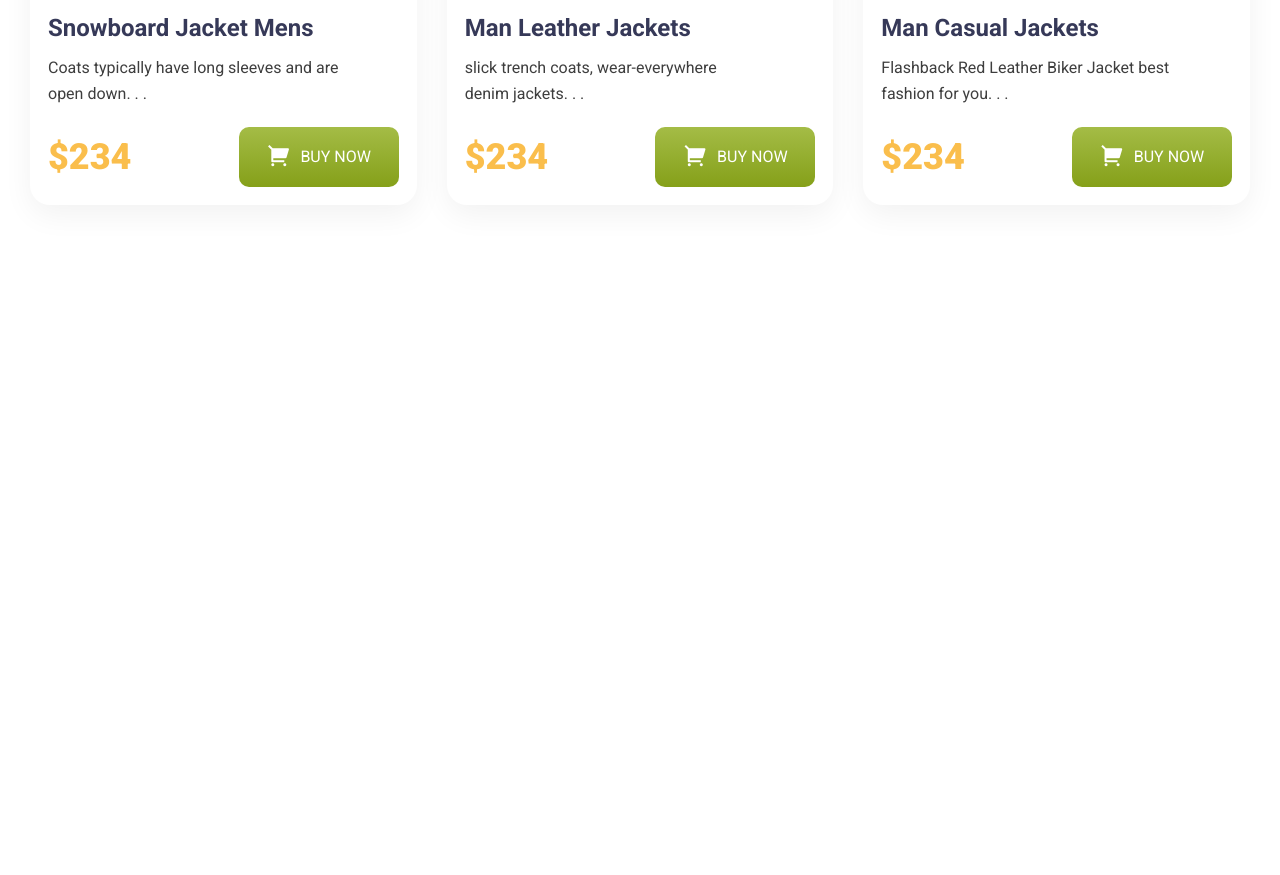
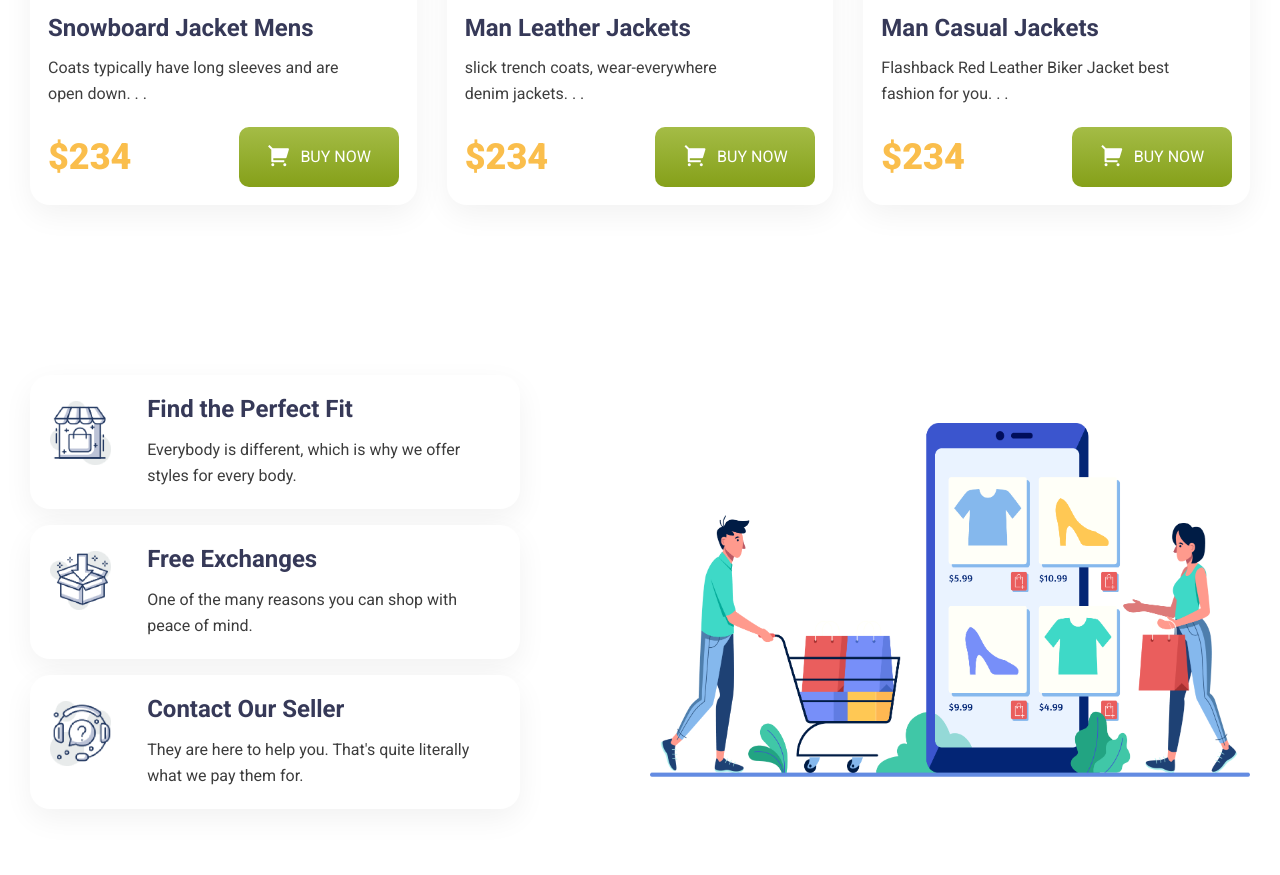
Before and after one commit to devrakibulrahman/penguin-fashion, a plain HTML site: page index.html in a window 1280 px wide. Shown: the part 2186-3061 px from the top of the page. Before the commit the page ends 2431 px from the top, so only its background shows below. Drawn offline with nearby package versions, Linux system fonts and the light colour scheme.

Commit message:
product about section done on 8/15/2024 at 11:52 pm

```diff
--- a/css/responsive.css
+++ b/css/responsive.css
@@ -55,7 +55,7 @@
 @media screen and (max-width: 676px){
     /* ---------------- reusable class */
     .container{
-        padding: 0 20px;
+        padding: 0 15px;
     }
 
     .btn{
@@ -117,7 +117,7 @@
     /* ---------------- header */
 
     /* ---------------- main */
-    /* ---------------- woman jacket */
+    /* ---------------- same for man and woman section design */
     .section-heading{
         text-align: center;
         margin-bottom: 35px;
@@ -132,7 +132,30 @@
         max-width: 370px;
         width: 100%;
     }
-    /* ---------------- woman jacket */
+    /* ---------------- same for man and woman section design */
+    /* ---------------- product about section */
+    .product-about-container{
+        flex-direction: column-reverse;
+        margin-top: 80px;
+    }
+
+    .product-about-container .pro-ab-content{
+        max-width: 100%;
+        margin-top: 20px;
+    }
+
+    .product-about-container .pro-ab-content .pro-ab-card{
+        flex-direction: column;
+        gap: 16px;
+        text-align: center;
+    }
+
+    .product-about-container .pro-ab-ill-bx{
+        max-width: 400px;
+        width: 100%;
+        height: 173px;
+    }
+    /* ---------------- product about section */
     /* ---------------- main */
 }
 
@@ -162,12 +185,22 @@
     /* ---------------- header */
 
     /* ---------------- main */
-    /* ---------------- woman jacket section */
+    /* ---------------- same for man and woman section design */
     .product-container{
         grid-template-columns: repeat(2, 1fr);
         gap: 20px;
     }
-    /* ---------------- woman jacket section */
+    /* ---------------- same for man and woman section design */
+    /* ---------------- product about section */
+    .product-about-container{
+        flex-direction: column;
+        margin-top: 80px;
+    }
+
+    .product-about-container .pro-ab-content{
+        max-width: 100%;
+    }
+    /* ---------------- product about section */
     /* ---------------- main */
 
     /* ---------------- footer */
--- a/css/style.css
+++ b/css/style.css
@@ -219,8 +219,15 @@
     width: 100%;
     min-height: 20vh;
 }
+/* ---------------- woman jacket section */
+/* ---------------- man jacket section */
+.man-jacket{
+    width: 100%;
+    min-height: 20vh;
+}
+/* ---------------- man jacket section */
 
-/* --------------- same design */
+/* --------------- same for man and woman section design */
 
 .section-heading{
     width: 100%;
@@ -337,9 +344,83 @@
     height: 280px;
 }
 
-/* --------------- same design */
+/* --------------- same for man and woman section design */
 
-/* ---------------- woman jacket section */
+/* --------------- product about section */
+.product-about-section{
+    width: 100%;
+    min-height: 20vh;
+}
+
+.product-about-container{
+    width: 100%;
+    display: flex;
+    align-items: center;
+    justify-content: space-between;
+    gap: 50px;
+    margin-top: 130px;
+    margin-bottom: 50px;
+}
+
+.product-about-container .pro-ab-content{
+    max-width: 490px;
+    width: 100%;
+}
+
+.product-about-container .pro-ab-content .pro-ab-card{
+    width: 100%;
+    display: flex;
+    align-items: center;
+    justify-content: space-between;
+    gap: 36px;
+    margin-bottom: 16px;
+    padding: 20px;
+    border-radius: var(--bor-ra-20px);
+    background-color: var(--white);
+    box-shadow: 0px 10px 30px 0px rgba(0, 0, 0, 0.055);
+    cursor: pointer;
+}
+
+.product-about-container .pro-ab-content .pro-ab-card .pro-ab-img-bx{
+    width: 78px;
+    height: 82px;
+}
+
+.product-about-container .pro-ab-content .pro-ab-card .pro-ab-img-bx .pro-ab-img{
+    width: 100%;
+}
+
+.product-about-container .pro-ab-content .pro-ab-card .pro-ab-card-details{
+    width: 100%;
+}
+
+.product-about-container .pro-ab-content .pro-ab-card .pro-ab-card-details .pro-ab-card-tx{
+    font-family: var(--roboto);
+    font-size: var(--fs-24px);
+    font-weight: 700;
+    line-height: var(--lh-28px);
+    color: var(--very-blue);
+    margin-bottom: 14px;
+}
+
+.product-about-container .pro-ab-content .pro-ab-card .pro-ab-card-details .pro-ab-card-para{
+    font-family: var(--roboto);
+    font-size: var(--fs-16px);
+    font-weight: 400;
+    line-height: var(--lh-26px);
+    color: var(--shisha-coal);
+}
+
+.product-about-container .pro-ab-ill-bx{
+    max-width: 600px;
+    width: 100%;
+    height: 355px;
+}
+
+.product-about-container .pro-ab-ill-bx .ill-img{
+    width: 100%;
+}
+/* --------------- product about section */
 
 
 /* ---------------- main ---------------- */
--- a/index.html
+++ b/index.html
@@ -202,6 +202,47 @@
             </div>
         </section>
         <!-- ------------ man jacket section -->
+
+        <!-- ------------ product about section -->
+        <section class="product-about-section">
+            <div class="container">
+                <div class="product-about-container">
+                    <div class="pro-ab-content">
+                        <div class="pro-ab-card">
+                            <div class="pro-ab-img-bx">
+                                <img src="./assets/shoping-img/shoping-img-1.png" alt="warehouse image" class="pro-ab-img">
+                            </div>
+                            <div class="pro-ab-card-details">
+                                <h3 class="pro-ab-card-tx">Find the Perfect Fit</h3>
+                                <p class="pro-ab-card-para">Everybody is different, which is why we offer styles for every body.</p>
+                            </div>
+                        </div>
+                        <div class="pro-ab-card">
+                            <div class="pro-ab-img-bx">
+                                <img src="./assets/shoping-img/shoping-img-2.png" alt="warehouse image" class="pro-ab-img">
+                            </div>
+                            <div class="pro-ab-card-details">
+                                <h3 class="pro-ab-card-tx">Free Exchanges</h3>
+                                <p class="pro-ab-card-para">One of the many reasons you can shop with peace of mind.</p>
+                            </div>
+                        </div>
+                        <div class="pro-ab-card">
+                            <div class="pro-ab-img-bx">
+                                <img src="./assets/shoping-img/shoping-img-3.png" alt="warehouse image" class="pro-ab-img">
+                            </div>
+                            <div class="pro-ab-card-details">
+                                <h3 class="pro-ab-card-tx">Contact Our Seller</h3>
+                                <p class="pro-ab-card-para">They are here to help you. That's quite literally what we pay them for.</p>
+                            </div>
+                        </div>
+                    </div>
+                    <div class="pro-ab-ill-bx">
+                        <img src="./assets/shoping-illustrator-img/shoping-ilustration-img.png" alt="#" class="ill-img">
+                    </div>
+                </div>
+            </div>
+        </section>
+        <!-- ------------ product about section -->
     </main>
     <!-- ---------------- main ---------------- -->
 
```
